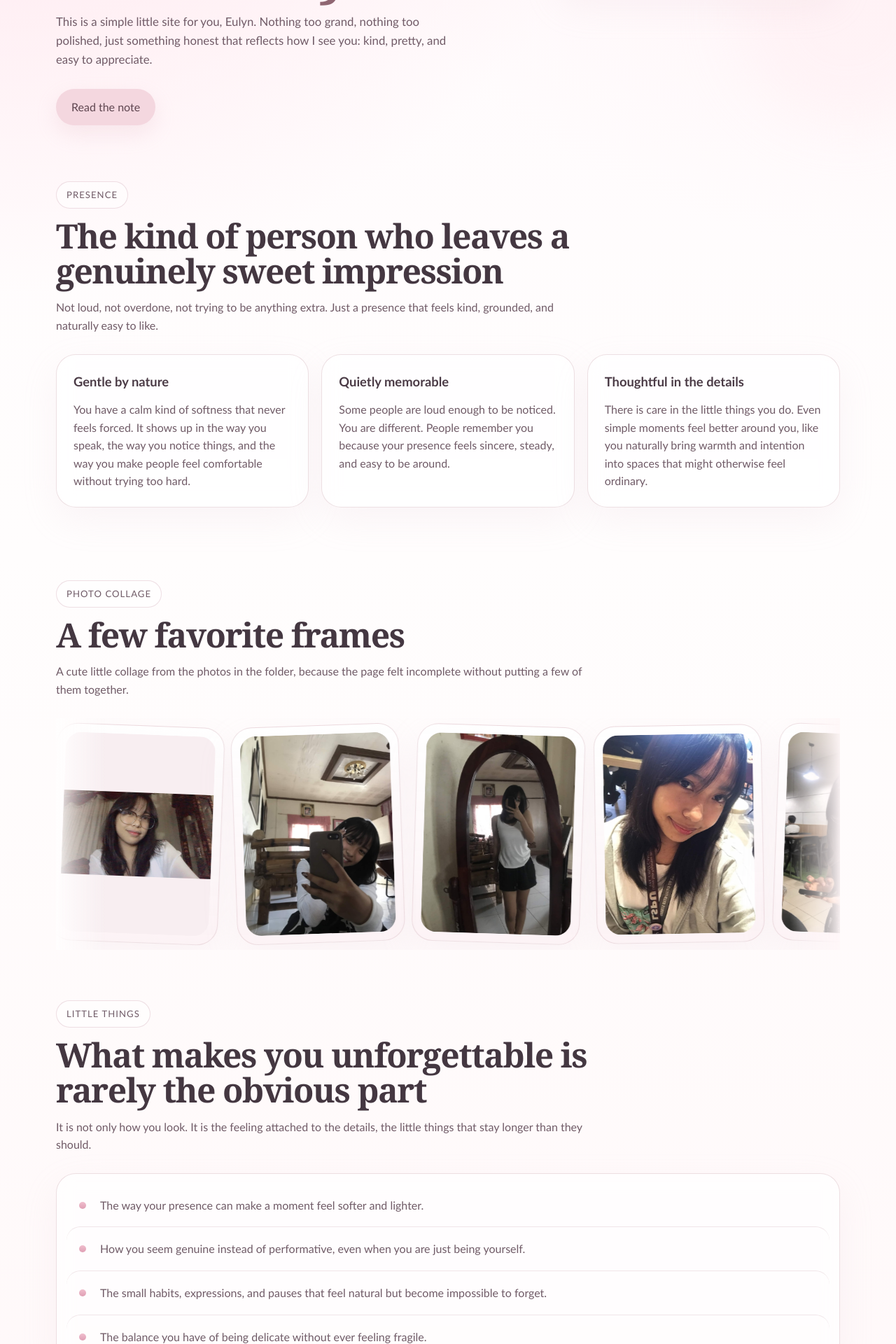
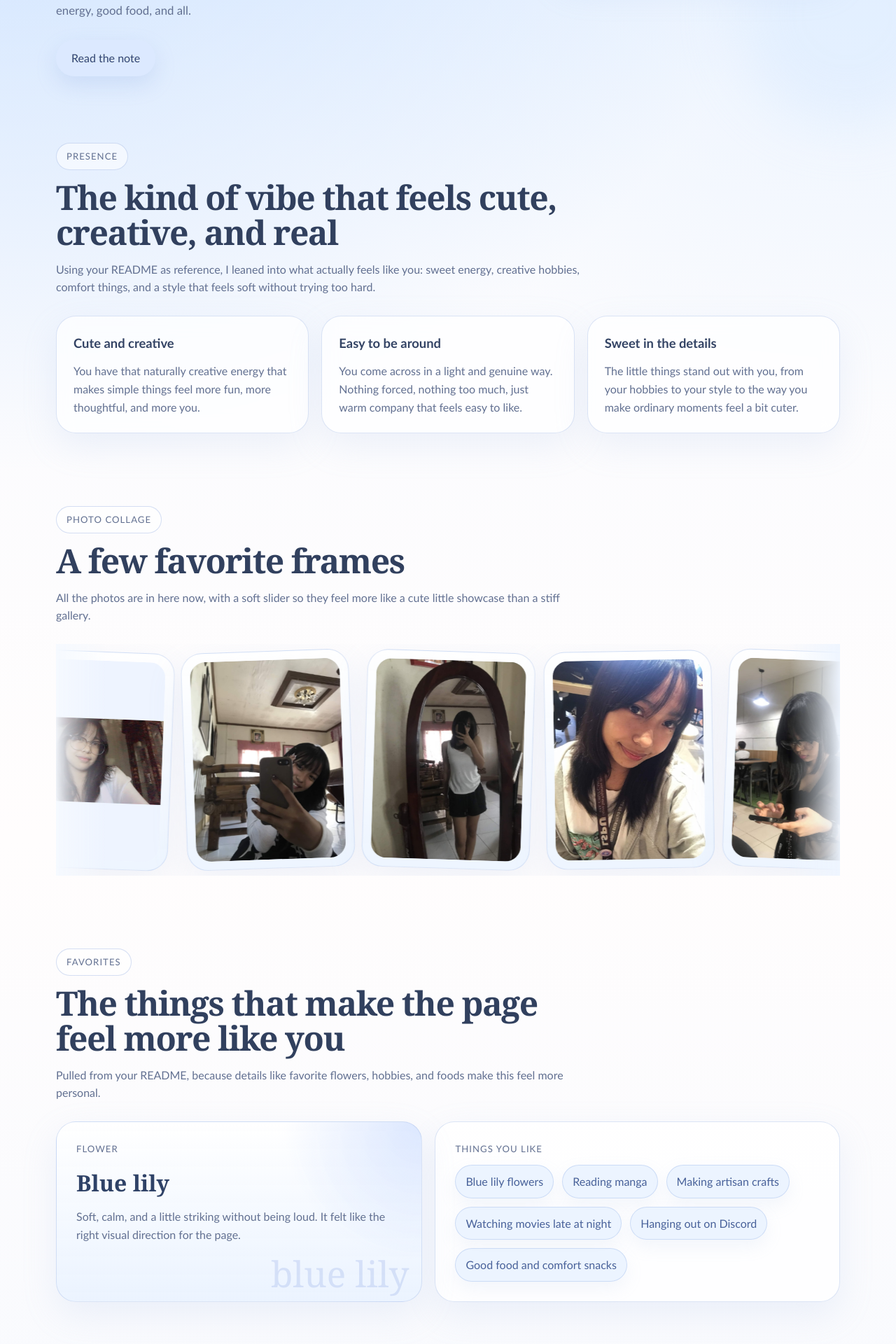
Before and after one commit to Necookie/EU-see, a React (Vite) app: page / in a window 1280 px wide. Shown: the part 560-2480 px from the top of the page at 70% size. Built offline with nearby package versions, Linux system fonts and the light colour scheme.

Commit message:
light blue background

```diff
--- a/src/App.jsx
+++ b/src/App.jsx
@@ -9,24 +9,46 @@ import imageD2 from '../images/D2AB3CC4-65B8-4023-BCF9-84BA0C16FB4C.jpg'
 
 const personalityCards = [
   {
-    title: 'Gentle by nature',
-    text: 'You have a calm kind of softness that never feels forced. It shows up in the way you speak, the way you notice things, and the way you make people feel comfortable without trying too hard.',
+    title: 'Cute and creative',
+    text: 'You have that naturally creative energy that makes simple things feel more fun, more thoughtful, and more you.',
   },
   {
-    title: 'Quietly memorable',
-    text: 'Some people are loud enough to be noticed. You are different. People remember you because your presence feels sincere, steady, and easy to be around.',
+    title: 'Easy to be around',
+    text: 'You come across in a light and genuine way. Nothing forced, nothing too much, just warm company that feels easy to like.',
   },
   {
-    title: 'Thoughtful in the details',
-    text: 'There is care in the little things you do. Even simple moments feel better around you, like you naturally bring warmth and intention into spaces that might otherwise feel ordinary.',
+    title: 'Sweet in the details',
+    text: 'The little things stand out with you, from your hobbies to your style to the way you make ordinary moments feel a bit cuter.',
   },
 ]
 
 const unforgettableThings = [
-  'The way your presence can make a moment feel softer and lighter.',
-  'How you seem genuine instead of performative, even when you are just being yourself.',
-  'The small habits, expressions, and pauses that feel natural but become impossible to forget.',
-  'The balance you have of being delicate without ever feeling fragile.',
+  'The creative side of you that shows up in reading, crafts, and the little things you enjoy.',
+  'How your vibe feels cozy, playful, and genuine instead of trying too hard.',
+  'The fact that you can talk about manga, movies, food, and random things and still make it all feel fun.',
+  'That soft but memorable kind of charm that sticks with people naturally.',
+]
+
+const favoriteThings = [
+  'Blue lily flowers',
+  'Reading manga',
+  'Making artisan crafts',
+  'Watching movies late at night',
+  'Hanging out on Discord',
+  'Good food and comfort snacks',
+]
+
+const foodList = [
+  'Latiao',
+  'French fries',
+  'Hawaiian pizza',
+  'Vegetarian pizza',
+  'Sushi',
+  'Kimbap',
+  'Buldak',
+  'Pasta',
+  'Sisig',
+  'Chicken burgers',
 ]
 
 const collageImages = [
@@ -59,15 +81,15 @@ function App() {
       <main className="page">
         <section className="hero">
           <div className="hero-copy">
-            <p className="eyebrow">A small page made with intention</p>
+            <p className="eyebrow">Blue lily energy</p>
             <h1>
-              Some people stand out loudly.
-              <span> You stand out in a softer way.</span>
+              Cute, creative,
+              <span> and easy to appreciate.</span>
             </h1>
             <p className="hero-text">
               This is a simple little site for you, Eulyn. Nothing too grand,
-              nothing too polished, just something honest that reflects how I
-              see you: kind, pretty, and easy to appreciate.
+              just something soft and thoughtful that matches your vibe a bit
+              more: creative hobbies, cute energy, good food, and all.
             </p>
             <a className="hero-link" href="#why">
               Read the note
@@ -75,11 +97,11 @@ function App() {
           </div>
 
           <div className="hero-card">
-            <p className="hero-card-label">How you come across</p>
+            <p className="hero-card-label">A few things that fit you</p>
             <ul>
-              <li>Warm without trying to impress</li>
-              <li>Pretty in a quiet, effortless way</li>
-              <li>Easy to remember for the right reasons</li>
+              <li>Blue lily kind of pretty</li>
+              <li>Creative in a naturally cute way</li>
+              <li>The type to make simple things fun</li>
             </ul>
           </div>
         </section>
@@ -87,8 +109,8 @@ function App() {
         <section className="section">
           <SectionHeading
             eyebrow="Presence"
-            title="The kind of person who leaves a genuinely sweet impression"
-            text="Not loud, not overdone, not trying to be anything extra. Just a presence that feels kind, grounded, and naturally easy to like."
+            title="The kind of vibe that feels cute, creative, and real"
+            text="Using your README as reference, I leaned into what actually feels like you: sweet energy, creative hobbies, comfort things, and a style that feels soft without trying too hard."
           />
 
           <div className="card-grid">
@@ -105,7 +127,7 @@ function App() {
           <SectionHeading
             eyebrow="Photo Collage"
             title="A few favorite frames"
-            text="A cute little collage from the photos in the folder, because the page felt incomplete without putting a few of them together."
+            text="All the photos are in here now, with a soft slider so they feel more like a cute little showcase than a stiff gallery."
           />
 
           <div className="photo-slider">
@@ -119,11 +141,41 @@ function App() {
           </div>
         </section>
 
+        <section className="section favorites-section">
+          <SectionHeading
+            eyebrow="Favorites"
+            title="The things that make the page feel more like you"
+            text="Pulled from your README, because details like favorite flowers, hobbies, and foods make this feel more personal."
+          />
+
+          <div className="favorites-layout">
+            <article className="favorite-panel lily-panel">
+              <p className="favorite-label">Flower</p>
+              <h3>Blue lily</h3>
+              <p>
+                Soft, calm, and a little striking without being loud. It felt
+                like the right visual direction for the page.
+              </p>
+            </article>
+
+            <article className="favorite-panel">
+              <p className="favorite-label">Things you like</p>
+              <div className="tag-list">
+                {favoriteThings.map((item) => (
+                  <span className="tag-chip" key={item}>
+                    {item}
+                  </span>
+                ))}
+              </div>
+            </article>
+          </div>
+        </section>
+
         <section className="section alt-section">
           <SectionHeading
             eyebrow="Little Things"
-            title="What makes you unforgettable is rarely the obvious part"
-            text="It is not only how you look. It is the feeling attached to the details, the little things that stay longer than they should."
+            title="The fun part is how many things already make you memorable"
+            text="Not in a dramatic way. More in the cute, specific, easy-to-picture way that comes from hobbies, favorite food, and the overall energy you give off."
           />
 
           <div className="details-panel">
@@ -136,11 +188,27 @@ function App() {
           </div>
         </section>
 
+        <section className="section food-section">
+          <SectionHeading
+            eyebrow="Comfort Menu"
+            title="Also, your food list is elite"
+            text="A page based on your README would be incomplete without mentioning the snacks and comfort food lineup."
+          />
+
+          <div className="tag-list food-tags">
+            {foodList.map((item) => (
+              <span className="tag-chip food-chip" key={item}>
+                {item}
+              </span>
+            ))}
+          </div>
+        </section>
+
         <section className="section message-section" id="why">
           <SectionHeading
             eyebrow="Why I made this"
-            title="Because a normal compliment felt a little too easy"
-            text="I made this page because I wanted to say something nice in a way that felt a bit more thoughtful than a passing message. Nothing dramatic, just a small space that says you are appreciated."
+            title="Because your own little intro already had a cute vibe to build from"
+            text="So I used your README as the reference point and turned it into something softer and more personal. Still simple, still light, just a bit more you."
           />
         </section>
       </main>
--- a/src/styles.css
+++ b/src/styles.css
@@ -1,23 +1,23 @@
 :root {
-  --bg-top: #fffafc;
-  --bg-bottom: #fff7f8;
-  --text-main: #4f4050;
-  --text-soft: #705b67;
-  --text-strong: #3d313e;
-  --text-accent: #8f6672;
-  --line-soft: rgba(215, 186, 194, 0.45);
-  --pill-line: rgba(205, 164, 177, 0.35);
+  --bg-top: #f5f9ff;
+  --bg-bottom: #eef5ff;
+  --text-main: #3e4762;
+  --text-soft: #627091;
+  --text-strong: #2b3550;
+  --text-accent: #5f7fd6;
+  --line-soft: rgba(169, 191, 232, 0.42);
+  --pill-line: rgba(145, 171, 224, 0.38);
   --card-bg: rgba(255, 255, 255, 0.68);
-  --card-soft: rgba(252, 240, 243, 0.88);
-  --button-bg: #f4d7df;
-  --button-bg-hover: #f1cfd8;
-  --shadow-soft: 0 18px 50px rgba(217, 194, 203, 0.14);
-  --shadow-button: 0 12px 30px rgba(221, 170, 187, 0.2);
+  --card-soft: rgba(239, 245, 255, 0.92);
+  --button-bg: #dce9ff;
+  --button-bg-hover: #cfe1ff;
+  --shadow-soft: 0 18px 50px rgba(157, 181, 225, 0.16);
+  --shadow-button: 0 12px 30px rgba(132, 163, 224, 0.22);
   font-family: "Trebuchet MS", "Gill Sans", sans-serif;
   color: var(--text-main);
   background:
-    radial-gradient(circle at top left, rgba(255, 219, 229, 0.85), transparent 30%),
-    radial-gradient(circle at top right, rgba(255, 240, 244, 0.95), transparent 28%),
+    radial-gradient(circle at top left, rgba(183, 214, 255, 0.85), transparent 30%),
+    radial-gradient(circle at top right, rgba(225, 238, 255, 0.95), transparent 28%),
     linear-gradient(180deg, var(--bg-top) 0%, #fffdfd 45%, var(--bg-bottom) 100%);
   line-height: 1.6;
   font-weight: 400;
@@ -81,13 +81,13 @@ h3 {
 .page-glow-left {
   top: 80px;
   left: -80px;
-  background: rgba(255, 210, 223, 0.8);
+  background: rgba(138, 174, 239, 0.78);
 }
 
 .page-glow-right {
   top: 420px;
   right: -90px;
-  background: rgba(255, 235, 240, 0.9);
+  background: rgba(212, 232, 255, 0.92);
 }
 
 .hero,
@@ -125,7 +125,7 @@ h3 {
   border: 1px solid var(--pill-line);
   border-radius: 999px;
   background: rgba(255, 255, 255, 0.55);
-  color: #a06f7c;
+  color: #6f86c4;
   font-size: 0.82rem;
   letter-spacing: 0.08em;
   text-transform: uppercase;
@@ -166,7 +166,7 @@ h3 {
   padding: 13px 22px;
   border-radius: 999px;
   background: var(--button-bg);
-  color: #5f4650;
+  color: #31446f;
   box-shadow: var(--shadow-button);
   transition:
     transform 180ms ease,
@@ -177,7 +177,7 @@ h3 {
 .hero-link:hover {
   transform: translateY(-2px);
   background: var(--button-bg-hover);
-  box-shadow: 0 16px 32px rgba(221, 170, 187, 0.28);
+  box-shadow: 0 16px 32px rgba(132, 163, 224, 0.28);
 }
 
 .hero-card,
@@ -197,7 +197,7 @@ h3 {
 
 .hero-card-label {
   margin-bottom: 16px;
-  color: #9a7080;
+  color: #6981be;
   font-size: 0.82rem;
   letter-spacing: 0.08em;
   text-transform: uppercase;
@@ -215,7 +215,7 @@ h3 {
   padding: 14px 16px;
   border-radius: 18px;
   background: var(--card-soft);
-  color: #5f4b55;
+  color: #47577c;
 }
 
 .section {
@@ -236,7 +236,7 @@ h3 {
   font-size: clamp(2rem, 4vw, 3rem);
   line-height: 1.05;
   letter-spacing: -0.03em;
-  color: #443741;
+  color: #31405e;
 }
 
 .section-heading p:last-child {
@@ -265,7 +265,7 @@ h3 {
 .info-card h3 {
   margin-bottom: 12px;
   font-size: 1.15rem;
-  color: #4b3b46;
+  color: #334364;
 }
 
 .details-panel {
@@ -291,12 +291,12 @@ h3 {
 
 .photo-slider::before {
   left: 0;
-  background: linear-gradient(90deg, rgba(255, 253, 253, 0.96), transparent);
+  background: linear-gradient(90deg, rgba(245, 249, 255, 0.97), transparent);
 }
 
 .photo-slider::after {
   right: 0;
-  background: linear-gradient(270deg, rgba(255, 247, 248, 0.96), transparent);
+  background: linear-gradient(270deg, rgba(238, 245, 255, 0.97), transparent);
 }
 
 .photo-slider-track {
@@ -312,7 +312,7 @@ h3 {
   padding: 12px;
   border: 1px solid var(--line-soft);
   border-radius: 30px;
-  background: linear-gradient(180deg, rgba(255, 255, 255, 0.92), rgba(252, 241, 244, 0.88));
+  background: linear-gradient(180deg, rgba(255, 255, 255, 0.94), rgba(236, 244, 255, 0.92));
   box-shadow: var(--shadow-soft);
   transform: rotate(var(--tilt, 0deg));
 }
@@ -338,9 +338,86 @@ h3 {
   width: 100%;
   aspect-ratio: 3 / 4;
   border-radius: 22px;
-  background: #f8eef1;
+  background: #eef4ff;
   object-fit: contain;
   object-position: center;
+}
+
+.favorites-layout {
+  display: grid;
+  grid-template-columns: 0.95fr 1.05fr;
+  gap: 18px;
+}
+
+.favorite-panel {
+  padding: 28px;
+  border: 1px solid var(--line-soft);
+  border-radius: 28px;
+  background: rgba(255, 255, 255, 0.76);
+  box-shadow: var(--shadow-soft);
+}
+
+.favorite-label {
+  margin-bottom: 12px;
+  color: #6e86c3;
+  font-size: 0.82rem;
+  letter-spacing: 0.08em;
+  text-transform: uppercase;
+}
+
+.favorite-panel h3 {
+  margin-bottom: 10px;
+  font-family: Georgia, "Times New Roman", serif;
+  font-size: 2rem;
+  color: #2f4267;
+}
+
+.favorite-panel p {
+  color: var(--text-soft);
+}
+
+.lily-panel {
+  position: relative;
+  overflow: hidden;
+  background:
+    radial-gradient(circle at top right, rgba(162, 192, 255, 0.38), transparent 34%),
+    linear-gradient(180deg, rgba(255, 255, 255, 0.94), rgba(233, 242, 255, 0.9));
+}
+
+.lily-panel::after {
+  content: 'blue lily';
+  position: absolute;
+  right: 18px;
+  bottom: 14px;
+  color: rgba(95, 127, 214, 0.18);
+  font-family: Georgia, "Times New Roman", serif;
+  font-size: clamp(2rem, 5vw, 3.2rem);
+  line-height: 1;
+}
+
+.tag-list {
+  display: flex;
+  flex-wrap: wrap;
+  gap: 12px;
+}
+
+.tag-chip {
+  display: inline-flex;
+  align-items: center;
+  padding: 10px 14px;
+  border: 1px solid rgba(156, 182, 232, 0.4);
+  border-radius: 999px;
+  background: rgba(235, 243, 255, 0.92);
+  color: #486199;
+  box-shadow: 0 10px 24px rgba(157, 181, 225, 0.12);
+}
+
+.food-tags {
+  gap: 10px;
+}
+
+.food-chip {
+  background: rgba(255, 255, 255, 0.88);
 }
 
 .detail-row {
@@ -361,7 +438,7 @@ h3 {
   height: 10px;
   margin-top: 8px;
   border-radius: 999px;
-  background: linear-gradient(180deg, #f0becd 0%, #df9fb4 100%);
+  background: linear-gradient(180deg, #b3cfff 0%, #6f95e8 100%);
 }
 
 .message-section {
@@ -403,6 +480,10 @@ h3 {
   }
 
   .card-grid {
+    grid-template-columns: 1fr;
+  }
+
+  .favorites-layout {
     grid-template-columns: 1fr;
   }
 
```
